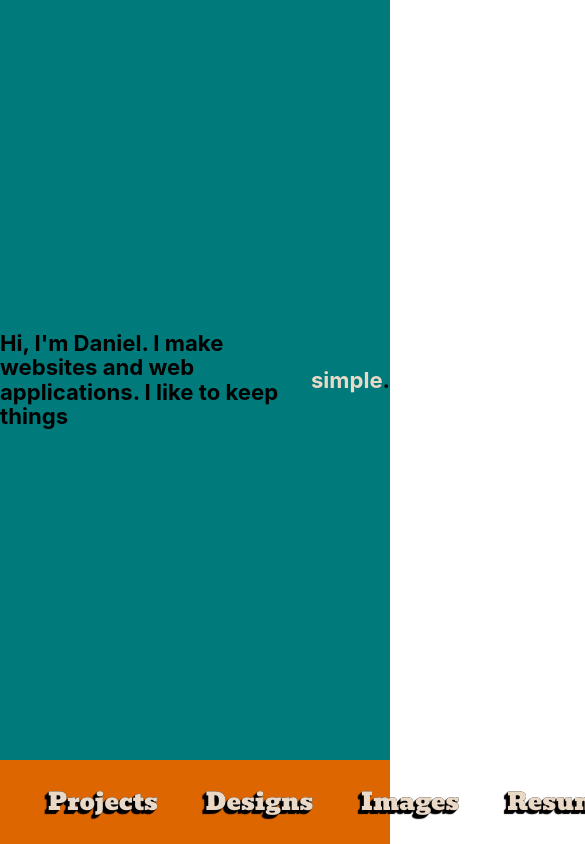
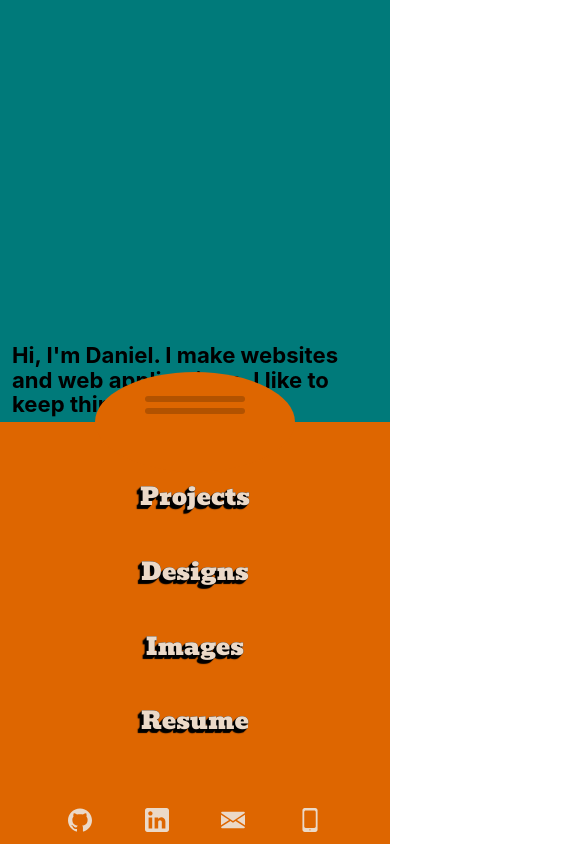
Before and after one commit to danieltichiyama/portfolio, a Gatsby site: page / in a window 390 px wide. Shown: the top 844 px of the page, 585 px wide, since content can reach past the window. Built offline with nearby package versions, Linux system fonts and the light colour scheme; Gatsby itself is replaced by a stand-in of ours.

Commit message:
adds formatting to navbar for media queries

```diff
--- a/src/components/HomeText/homeText.js
+++ b/src/components/HomeText/homeText.js
@@ -5,7 +5,7 @@ const HomeText = props => {
   return (
     <h3 className={styles.HomeText}>
       Hi, I'm Daniel. I make websites and web applications. I like to keep
-      things &nbsp;<span>simple</span>.
+      things simple.
     </h3>
   )
 }
--- a/src/components/HomeText/homeText.module.scss
+++ b/src/components/HomeText/homeText.module.scss
@@ -9,13 +9,6 @@
   justify-content: center;
   align-items: center;
   border: none;
-  padding: 0;
+  padding: 0 12px;
   margin: 0;
-
-  span {
-    color: $offwhite;
-    display: inline-block;
-    margin: 0;
-    padding: 0;
-  }
 }
--- a/src/components/Navbar/navbar.js
+++ b/src/components/Navbar/navbar.js
@@ -10,6 +10,10 @@ import PhoneIcon from "../../assets/phone.svg"
 const NavBar = props => {
   return (
     <nav className={styles.Navbar}>
+      <div className={styles.tab}>
+        <div className={styles.line}></div>
+        <div className={styles.line}></div>
+      </div>
       <ul>
         <Link to="/projects">Projects</Link>
         <Link to="/designs">Designs</Link>
--- a/src/components/Navbar/navbar.module.scss
+++ b/src/components/Navbar/navbar.module.scss
@@ -11,11 +11,57 @@
   align-items: center;
   padding: 0 24px;
 
+  .tab {
+    display: none;
+
+    @include sm {
+      position: absolute;
+      top: -50px;
+      display: flex;
+      width: 200px;
+      height: 100px;
+      border-radius: 50% 50%;
+      background-color: $orange;
+      z-index: 0;
+      flex-direction: column;
+      align-items: center;
+
+      .line {
+        height: 6px;
+        width: 50%;
+        background: rgba($color: #000000, $alpha: 0.2);
+        border-radius: 6px;
+        position: absolute;
+        top: 24px;
+
+        & ~ .line {
+          top: 36px;
+        }
+      }
+    }
+  }
+
+  @include sm {
+    flex-direction: column;
+    height: 50%;
+    padding: 12px 24px;
+  }
+
   ul {
     display: flex;
     align-items: center;
     padding: 0;
     margin: 0;
+    z-index: 2;
+
+    &:not(.sns) {
+      @include sm {
+        flex-direction: column;
+        margin-bottom: 24px;
+        justify-content: space-evenly;
+        height: 100%;
+      }
+    }
   }
 
   a {
@@ -37,16 +83,41 @@
     &:active {
       text-shadow: 0 0 0 rgba($color: #000000, $alpha: 1);
     }
+
+    @include lg {
+      font-size: 1.25em;
+      margin: 0 18px;
+    }
+
+    @include md {
+      font-size: 1em;
+      margin: 0 12px;
+    }
+
+    @include sm {
+      font-size: 1.5em;
+    }
   }
 
   .sns {
     display: flex;
     list-style: none;
 
+    @include sm {
+      width: 100%;
+      justify-content: space-evenly;
+    }
+
     svg {
       width: 32px;
       height: 32px;
       margin: 0 12px;
+
+      @include lg {
+        width: 24px;
+        height: 24px;
+        margin: 0 8px;
+      }
 
       &:hover {
         cursor: pointer;
--- a/src/styles/_global.scss
+++ b/src/styles/_global.scss
@@ -8,7 +8,7 @@ $offwhite: #ebd9c8;
 //media query variables
 
 // Small tablets and large smartphones (landscape view)
-$screen-sm-min: 576px;
+$screen-sm-min: 625px;
 
 // Small tablets (portrait view)
 $screen-md-min: 768px;
@@ -21,28 +21,28 @@ $screen-xl-min: 1200px;
 
 // Small devices
 @mixin sm {
-  @media (min-width: #{$screen-sm-min}) {
+  @media (max-width: #{$screen-sm-min}) {
     @content;
   }
 }
 
 // Medium devices
 @mixin md {
-  @media (min-width: #{$screen-md-min}) {
+  @media (max-width: #{$screen-md-min}) {
     @content;
   }
 }
 
 // Large devices
 @mixin lg {
-  @media (min-width: #{$screen-lg-min}) {
+  @media (max-width: #{$screen-lg-min}) {
     @content;
   }
 }
 
 // Extra large devices
 @mixin xl {
-  @media (min-width: #{$screen-xl-min}) {
+  @media (max-width: #{$screen-xl-min}) {
     @content;
   }
 }
```
